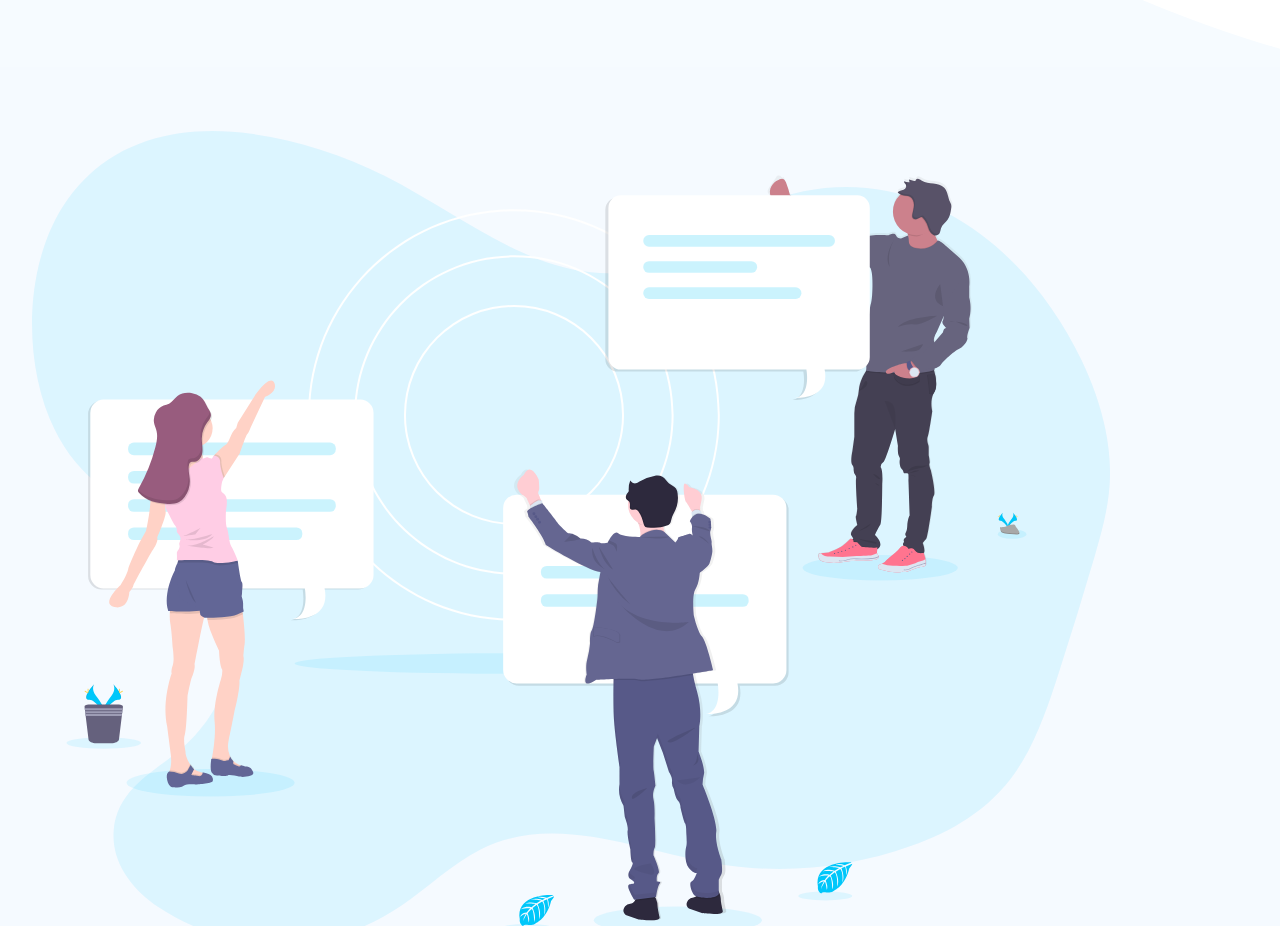
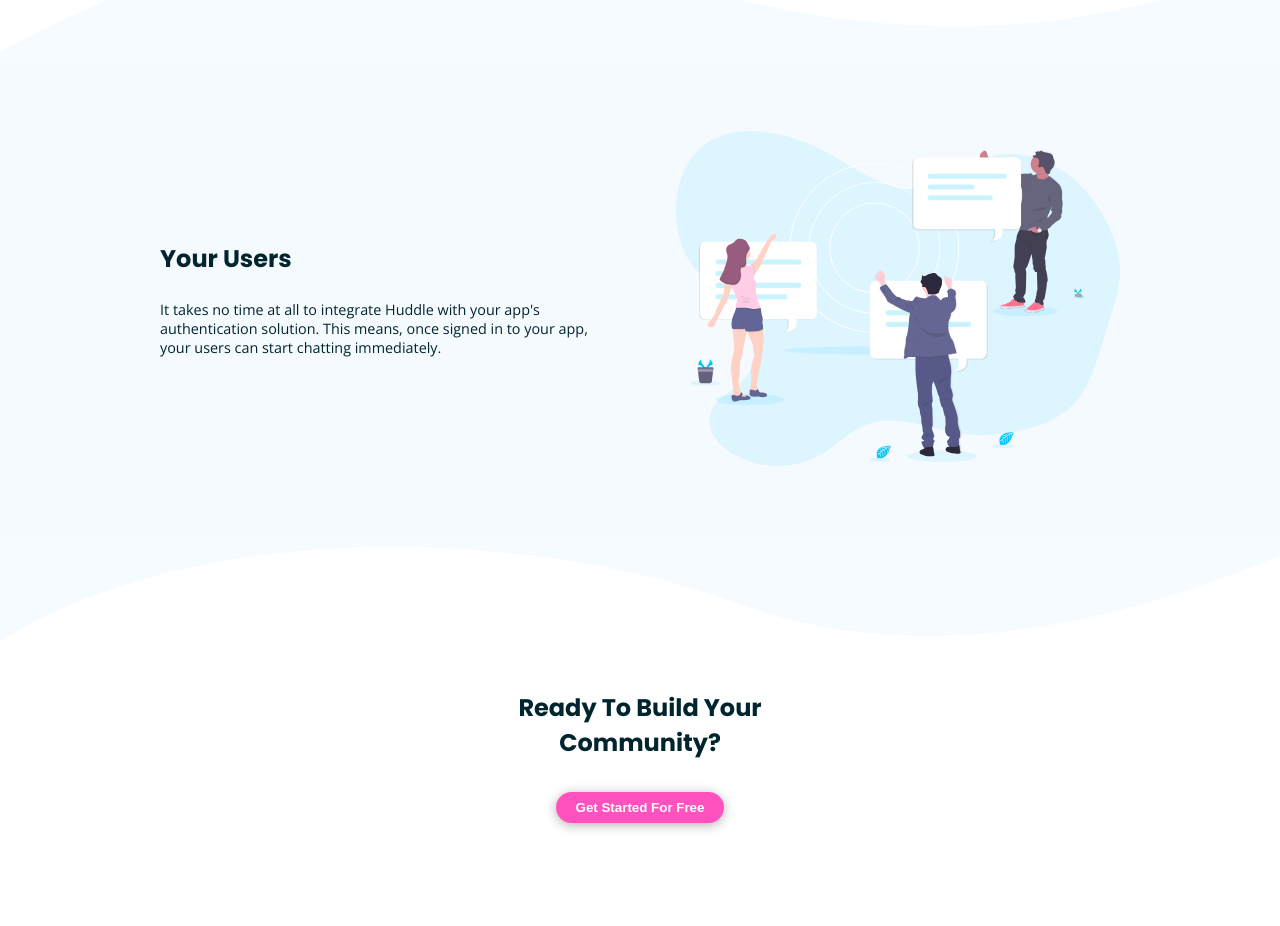
Before and after one commit to sandovalmelo/huddle, a plain HTML site: page index.html in a window 1280 px wide. Shown: the part 2620-3546 px from the top of the page. Drawn offline with nearby package versions, Linux system fonts and the light colour scheme.

Commit message:
add users section large screen styles

```diff
--- a/index.html
+++ b/index.html
@@ -96,18 +96,22 @@
 
 				<div class="users-bg-top"></div>
 				<div class="service users">
+					<div class="users-box">
 						<div class="service-image">
 							<img
 								src="./images/illustration-your-users.svg"
 								alt="Grow Together"
 							/>
 						</div>
+						<div class="service-info">
 							<h2 class="service-title">Your Users</h2>
 							<p class="service-text">
 								It takes no time at all to integrate Huddle with your app's
 								authentication solution. This means, once signed in to your app,
 								your users can start chatting immediately.
 							</p>
+						</div>
+					</div>
 				</div>
 				<div class="users-bg-bottom"></div>
 			</section>
--- a/scss/_services.scss
+++ b/scss/_services.scss
@@ -93,5 +93,24 @@
 			gap: 4rem;
 			text-align: left;
 		}
+
+		.users-box {
+			max-width: 60rem;
+			margin: 0 auto;
+			display: flex;
+			align-items: center;
+			justify-content: center;
+			flex-direction: row-reverse;
+			gap: 4rem;
+			text-align: left;
+		}
+
+		.users-bg-top {
+			background-image: url("./../images/bg-section-top-desktop-2.svg");
+		}
+
+		.users-bg-bottom {
+			background-image: url("./../images/bg-section-bottom-desktop-2.svg");
+		}
 	}
 }
```
Also changed, not shown: css/styles.css. Lines whose indentation alone changed are shown as unchanged.
